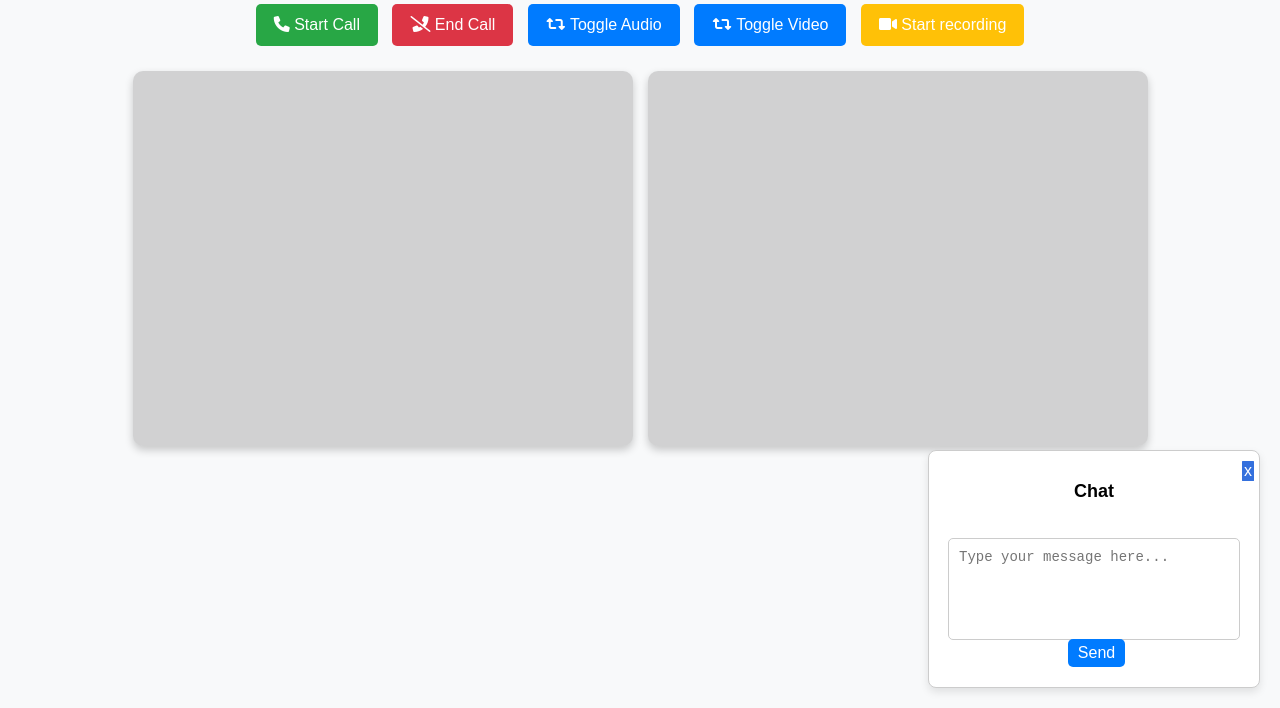
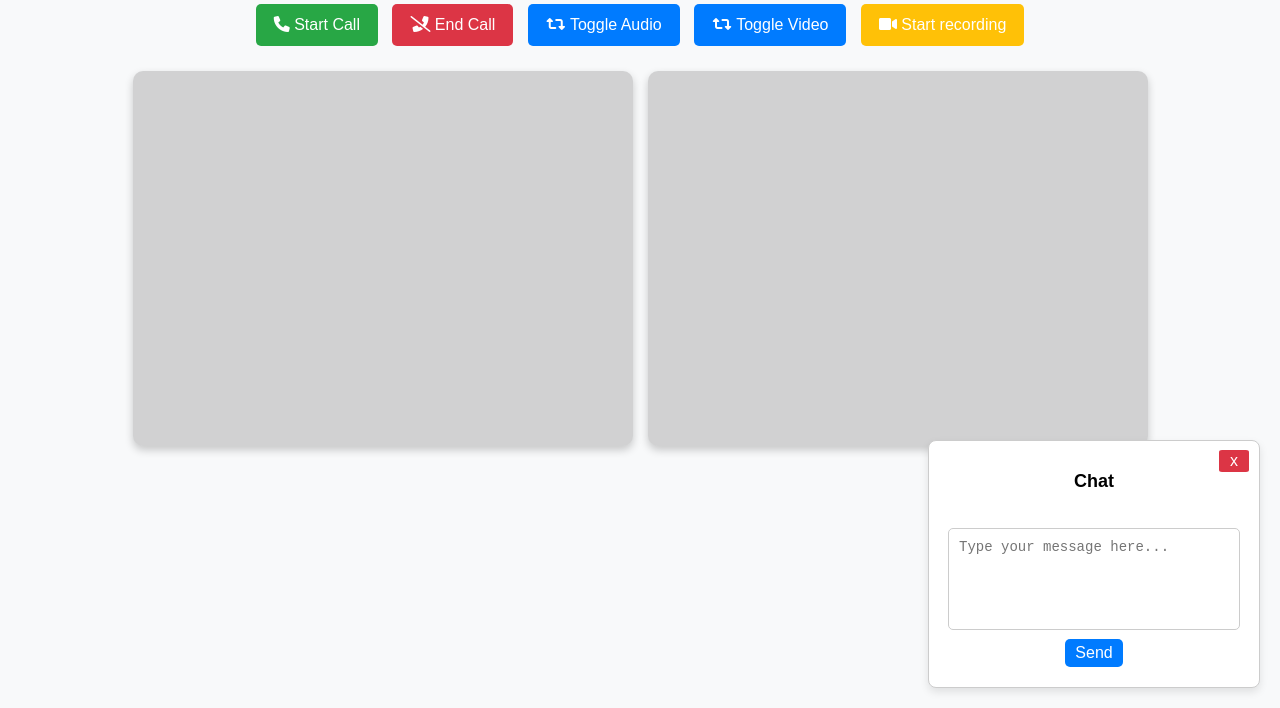
Before and after one commit to Coconutmomoko/theralink25, a plain HTML site: page frontend/index.html in a window 1280 px wide. Both pictures are taken after a click on the element 1235 px from the left and 755 px from the top of the page. Shown: the part 92-800 px from the top of the page. Drawn offline with nearby package versions, Linux system fonts and the light colour scheme; no server answers.

Commit message:
Update chat styles for improved layout and button functionality

```diff
--- a/frontend/style.css
+++ b/frontend/style.css
@@ -73,7 +73,6 @@ button:hover {
 
 #chat {
   width: 300px;
-  max-height: 400px;
   padding: 15px;
   border-radius: 8px;
   border: 1px solid #ccc;
@@ -84,7 +83,7 @@ button:hover {
   display: flex;
   flex-direction: column;
   box-shadow: 0px 4px 8px rgba(0, 0, 0, 0.1);
-  z-index: 1000;
+  /* z-index: 1000; */
   display: none; /* Initially hide the chat box */
 }
 
@@ -192,26 +191,22 @@ h2 {
 #send-message {
   background: #007bff;
   color: white;
-  margin-left: 10px;
-  margin-top: -10px;
+  margin-top: 5px;
   padding: 5px 10px;
 }
 
 #close-chat {
-  background: #0951d6d2;
+  background: #dc3545;
+  width: 30px;
   color: white;
   border: none;
-  padding: 1px 2px;
+  padding: 2px 3px;
   font-size: 16px;
-  border-radius: 2%; /* Round shape */
+  border-radius: 10%; /* Round shape */
   cursor: pointer;
   margin-left: 30px;
   position: absolute; /* Position the button at the right of the text area */
-  right: 0px; /* Align to the right of the text area */
+  right: 5px; /* Align to the right of the text area */
   top: 15px; /* Center the button vertically */
   transform: translateY(-50%);
 }
-
-#close-chat:hover {
-  background-color: #007bff; /* Darker red when hovering */
-}
```
